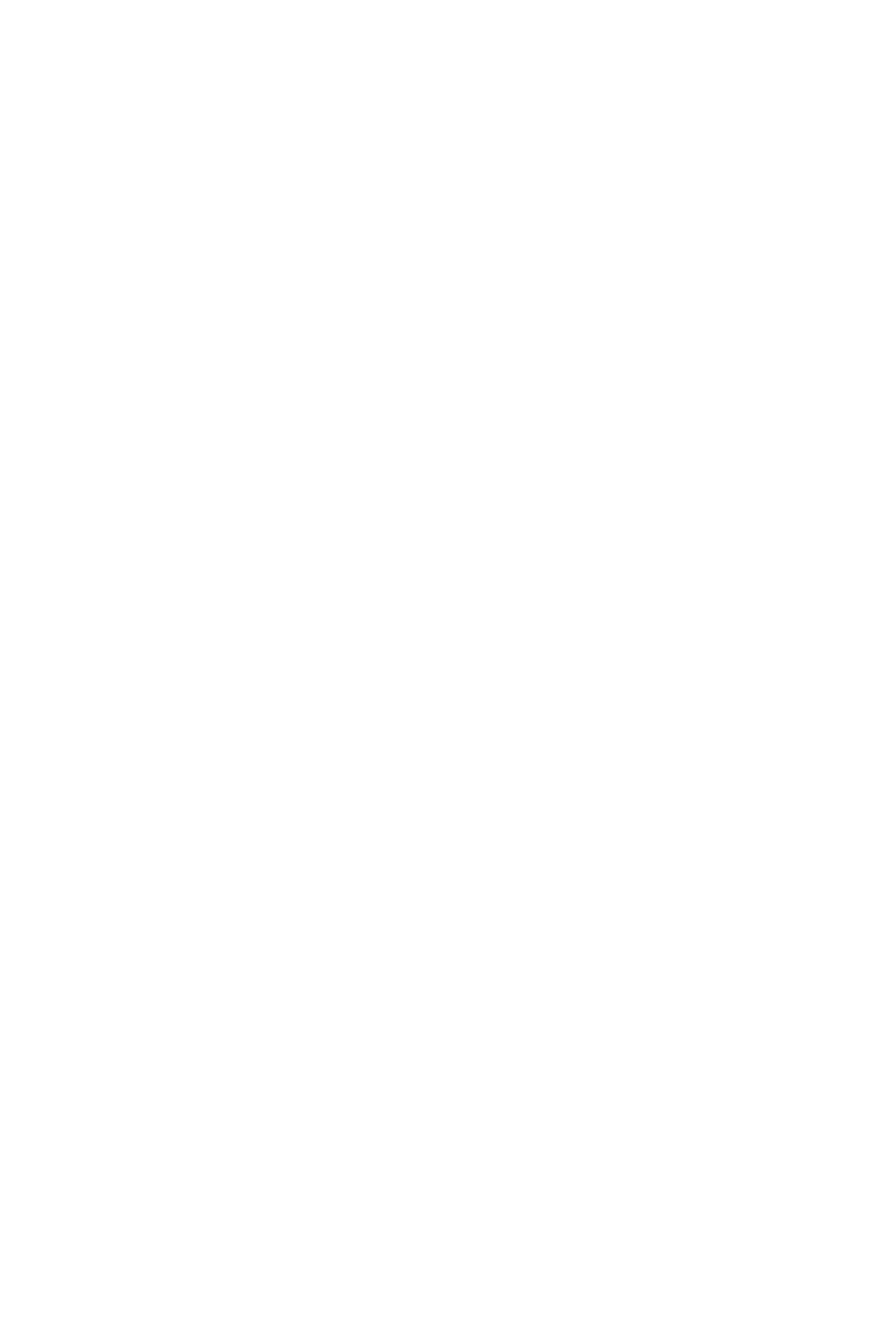
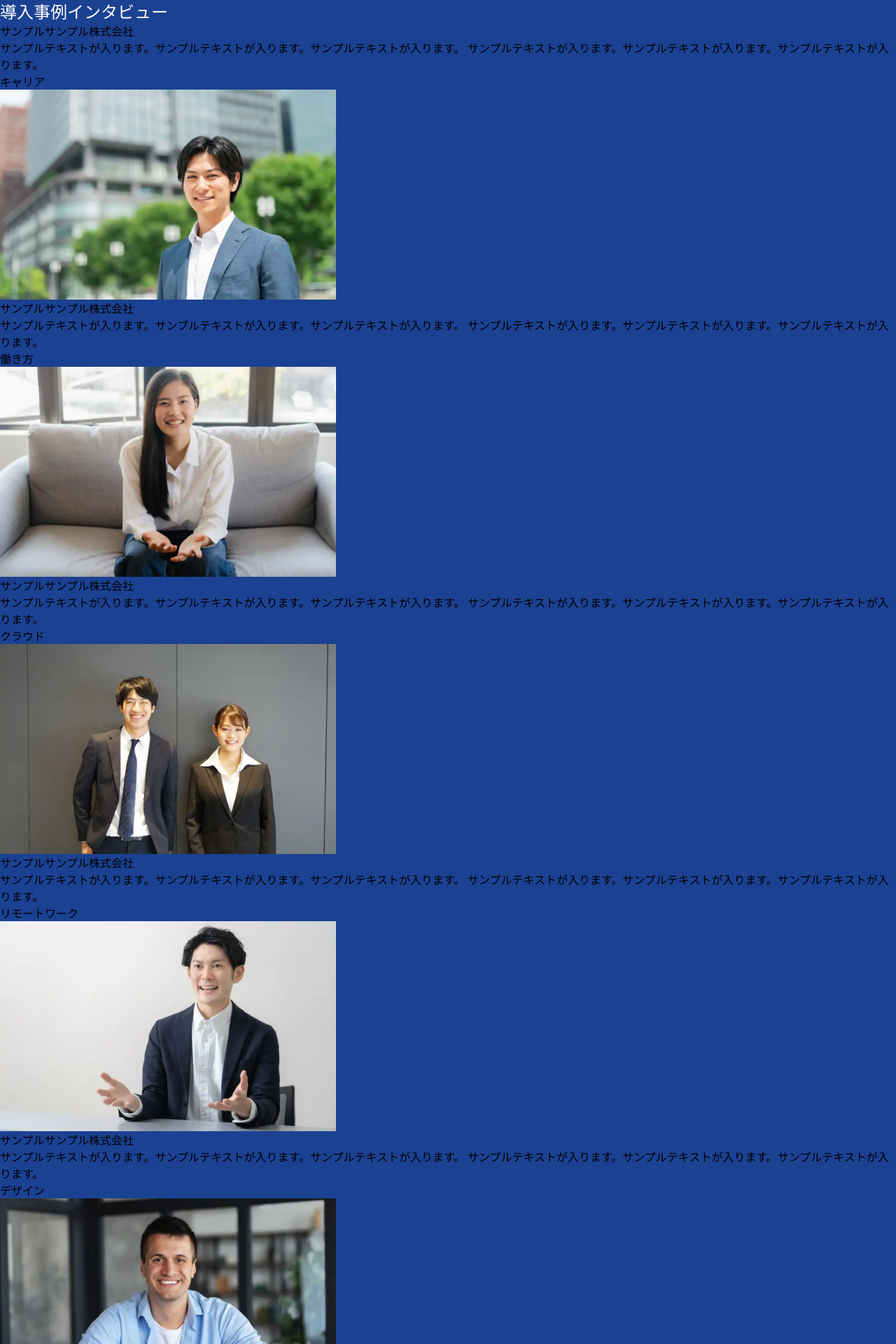
Before and after one commit to thasegawadesign/carousel-ui-sample, a Next.js app: page / in a window 1280 px wide. Shown: the top 1920 px of the page at 70% size. Before the commit the page ends 800 px from the top, so only its background shows below. Built offline with nearby package versions, Linux system fonts and the light colour scheme.

Commit message:
add: html structure

```diff
--- a/src/app/page.tsx
+++ b/src/app/page.tsx
@@ -1,3 +1,55 @@
+import clsx from "clsx";
+import Image from "next/image";
+
+type ImageList = {
+  src: string;
+  width?: number;
+  height?: number;
+}[];
+
+type TagList = {
+  name: string;
+}[];
+
 export default function Home() {
-  return <></>;
+  const images: ImageList = [
+    { src: "/AdobeStock_360791874.webp" },
+    { src: "/AdobeStock_354201941.webp" },
+    { src: "/AdobeStock_337669179.webp" },
+    { src: "/AdobeStock_402408502.webp" },
+    { src: "/AdobeStock_441304961.webp" },
+    { src: "/AdobeStock_461427626.webp" },
+  ];
+  const tags: TagList = [
+    { name: "キャリア" },
+    { name: "働き方" },
+    { name: "クラウド" },
+    { name: "リモートワーク" },
+    { name: "デザイン" },
+    { name: "エンジニアリング" },
+  ];
+
+  return (
+    <>
+      <main className={clsx("min-h-screen bg-primary")}>
+        <h1 className={clsx("text-2xl text-white")}>導入事例インタビュー</h1>
+        {images.map((image, i) => (
+          <>
+            <h2>サンプルサンプル株式会社</h2>
+            <p>
+              サンプルテキストが入ります。サンプルテキストが入ります。サンプルテキストが入ります。
+              サンプルテキストが入ります。サンプルテキストが入ります。サンプルテキストが入ります。
+            </p>
+            <p>{tags[i].name}</p>
+            <Image
+              src={image.src}
+              width={image.width ?? 480}
+              height={image.height ?? 300}
+              alt=""
+            />
+          </>
+        ))}
+      </main>
+    </>
+  );
 }
```
